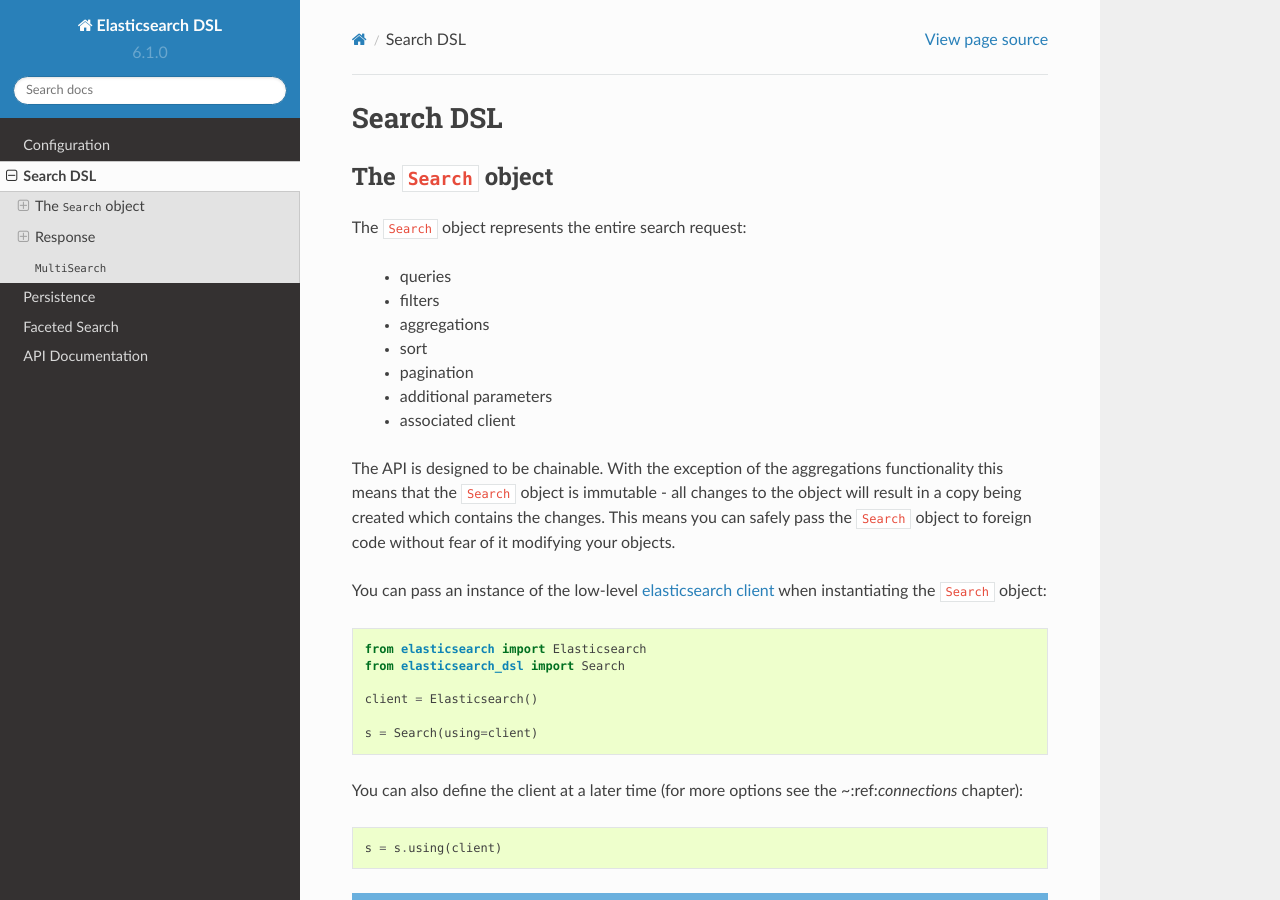
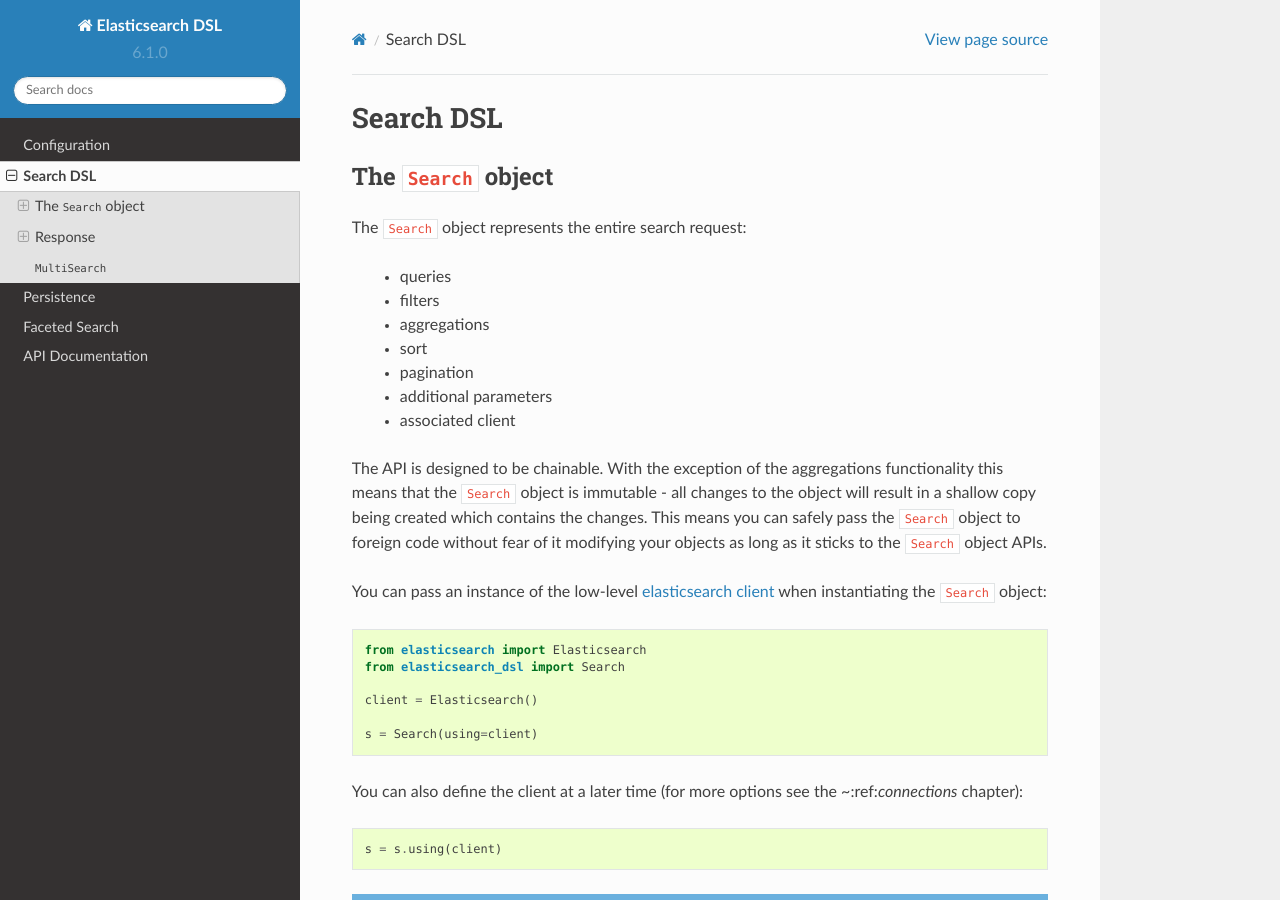
Before and after one commit to elastic/elasticsearch-dsl-py, a Sphinx documentation site: the page built from docs/search_dsl.rst, in a window 1280 px wide and 900 px high. Built offline with Sphinx 7.4.7 and the Read the Docs theme 2.0.0, drawn with Linux system fonts in a browser that asks for light colours.

Commit message:
Add docs for the shallow copy change

```diff
--- a/Changelog.rst
+++ b/Changelog.rst
@@ -12,6 +12,8 @@
   a backwards incompatible change for custom aggregations that redefine that
   method.
 * ``DocType.update`` now supports ``refresh`` kwarg
+* ``DslBase._clone`` now produces a shallow copy, this means that modifying an
+  existing query can have effects on existing ``Search`` objects.
 
 6.1.0 (2018-01-09)
 ------------------
--- a/docs/search_dsl.rst
+++ b/docs/search_dsl.rst
@@ -23,9 +23,10 @@
 
 The API is designed to be chainable. With the exception of the
 aggregations functionality this means that the ``Search`` object is immutable -
-all changes to the object will result in a copy being created which contains
-the changes. This means you can safely pass the ``Search`` object to foreign
-code without fear of it modifying your objects.
+all changes to the object will result in a shallow copy being created which
+contains the changes. This means you can safely pass the ``Search`` object to
+foreign code without fear of it modifying your objects as long as it sticks to
+the ``Search`` object APIs.
 
 You can pass an instance of the low-level `elasticsearch client <https://elasticsearch-py.readthedocs.io/>`_ when
 instantiating the ``Search`` object:
```
